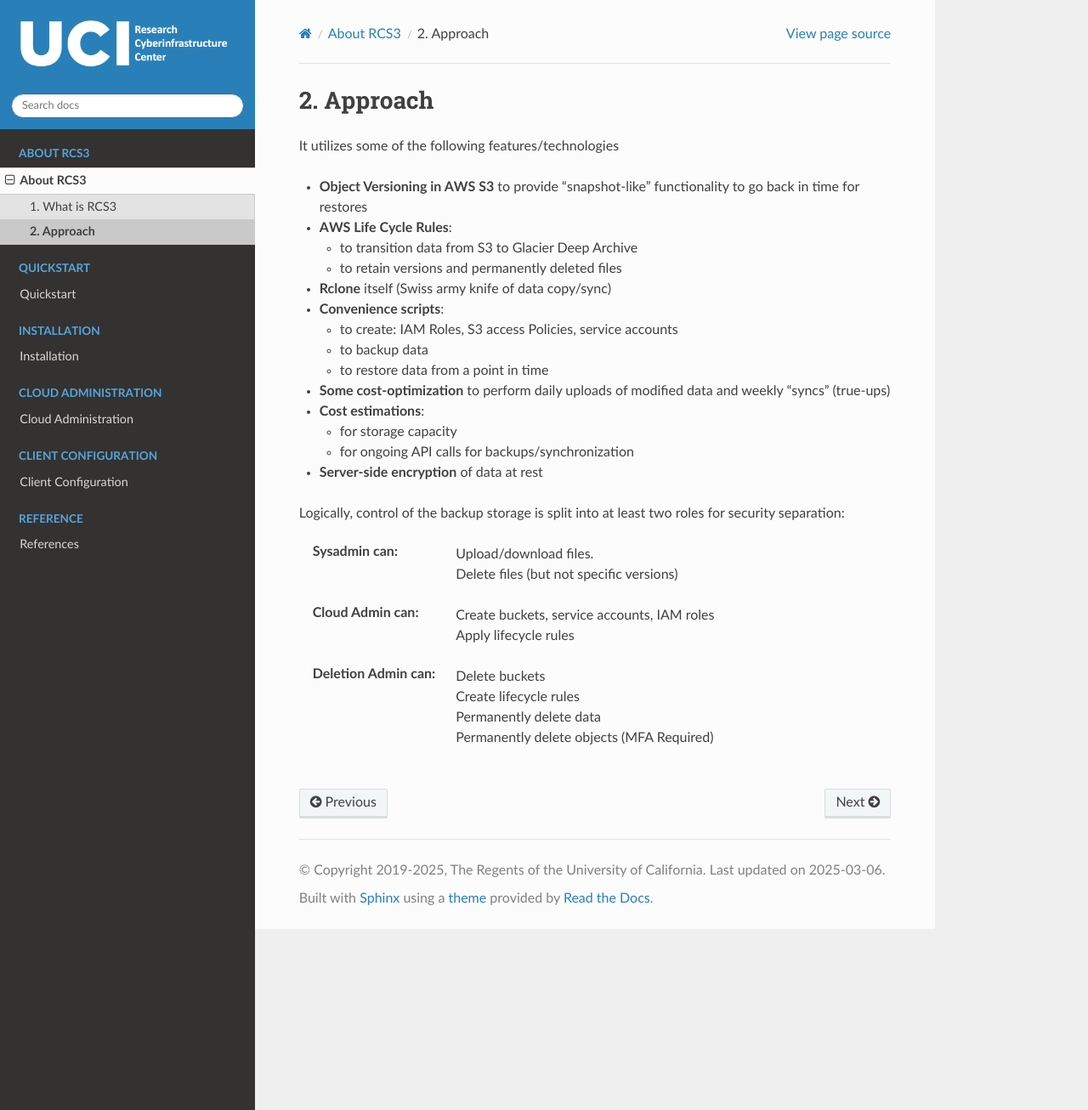
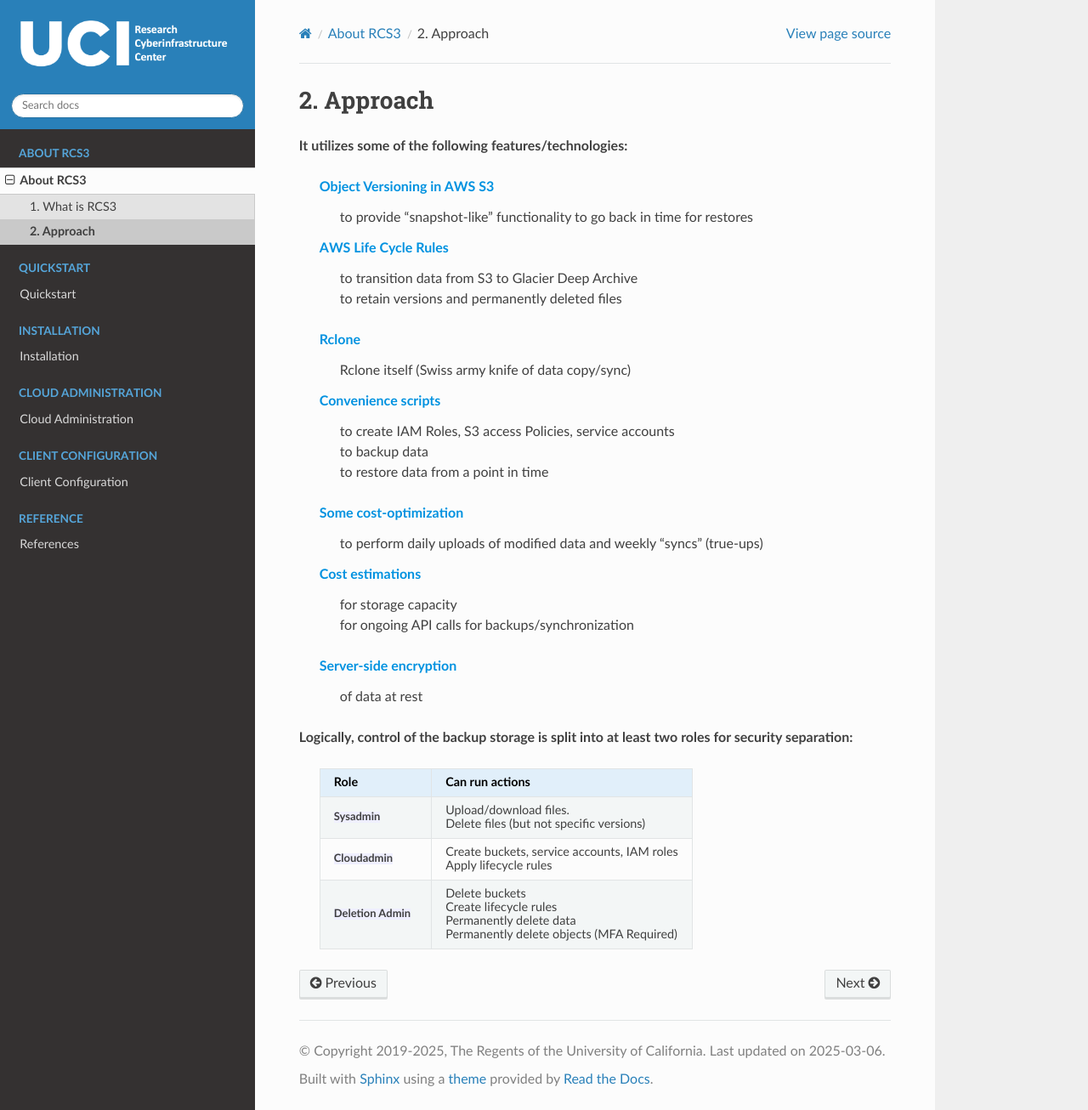
Before and after one commit to RCIC-UCI-Public/rcs3-docs, a Sphinx documentation site: the page built from docs/source/about/preface.rst, in a window 1280 px wide and 1306 px high. Shown: the whole window at 85% size. Built offline with Sphinx 7.4.7 and the Read the Docs theme 3.1.0, drawn with Linux system fonts in a browser that asks for light colours.

Commit message:
reformat

```diff
--- a/docs/source/about/preface.rst
+++ b/docs/source/about/preface.rst
@@ -3,36 +3,51 @@
 Approach
 --------
 
-It utilizes some of the following features/technologies
+**It utilizes some of the following features/technologies:**
 
-- **Object Versioning in AWS S3** to provide "snapshot-like" functionality to go back in time for restores
-- **AWS Life Cycle Rules**:
+  :bluelight:`Object Versioning in AWS S3`
+    to provide "snapshot-like" functionality to go back in time for restores
 
-  * to transition data from S3 to Glacier Deep Archive
-  * to retain versions and permanently deleted files
-- **Rclone** itself (Swiss army knife of data copy/sync)
-- **Convenience scripts**:
+  :bluelight:`AWS Life Cycle Rules`
+    | to transition data from S3 to Glacier Deep Archive
+    | to retain versions and permanently deleted files
 
-  * to create: IAM Roles, S3 access Policies, service accounts
-  * to backup data
-  * to restore data from a point in time
-- **Some cost-optimization** to perform daily uploads of modified data and weekly "syncs" (true-ups)
-- **Cost estimations**:
+  :bluelight:`Rclone`
+    Rclone itself (Swiss army knife of data copy/sync)
+  :bluelight:`Convenience scripts`
+    | to create IAM Roles, S3 access Policies, service accounts
+    | to backup data
+    | to restore data from a point in time
+  :bluelight:`Some cost-optimization`
+    to perform daily uploads of modified data and weekly "syncs" (true-ups)
+  :bluelight:`Cost estimations`
+    | for storage capacity
+    | for ongoing API calls for backups/synchronization
+  :bluelight:`Server-side encryption`
+    of data at rest
 
-  * for storage capacity
-  * for ongoing API calls for backups/synchronization
-- **Server-side encryption** of data at rest
+**Logically, control of the backup storage is split into at least two roles for security separation:**
 
-Logically, control of the backup storage is split into at least two roles for security separation:
+  .. table::
+     :widths: 30 70
+     :class: noscroll-table
 
-:Sysadmin can:
-  | Upload/download files.
-  | Delete files (but not specific versions)
-:Cloud Admin can:
-  | Create buckets, service accounts, IAM roles
-  | Apply lifecycle rules
-:Deletion Admin can:
-  | Delete buckets
-  | Create lifecycle rules
-  | Permanently delete data
-  | Permanently delete objects (MFA Required)
+     +---------------------------+-----------------------------------------------------------------------+
+     |  **Role**                 | **Can run actions**                                                   |
+     +===========================+=======================================================================+
+     | :fname:`Sysadmin`         | Upload/download files.                                                |
+     |                           |                                                                       |
+     |                           | Delete files (but not specific versions)                              |
+     +---------------------------+-----------------------------------------------------------------------+
+     | :fname:`Cloudadmin`       | Create buckets, service accounts, IAM roles                           |
+     |                           |                                                                       |
+     |                           | Apply lifecycle rules                                                 |
+     +---------------------------+-----------------------------------------------------------------------+
+     | :fname:`Deletion Admin`   | Delete buckets                                                        |
+     |                           |                                                                       |
+     |                           | Create lifecycle rules                                                |
+     |                           |                                                                       |
+     |                           | Permanently delete data                                               |
+     |                           |                                                                       |
+     |                           | Permanently delete objects (MFA Required)                             |
+     +---------------------------+-----------------------------------------------------------------------+
```
